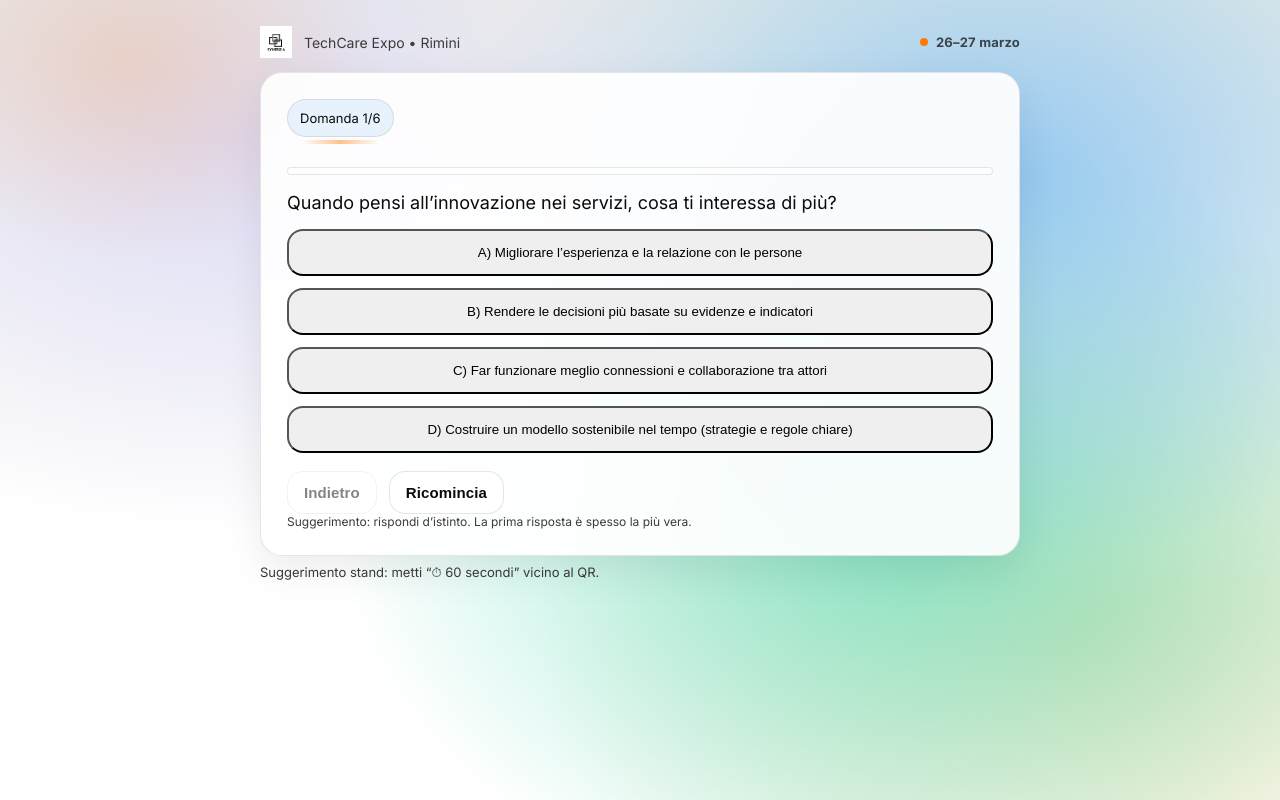
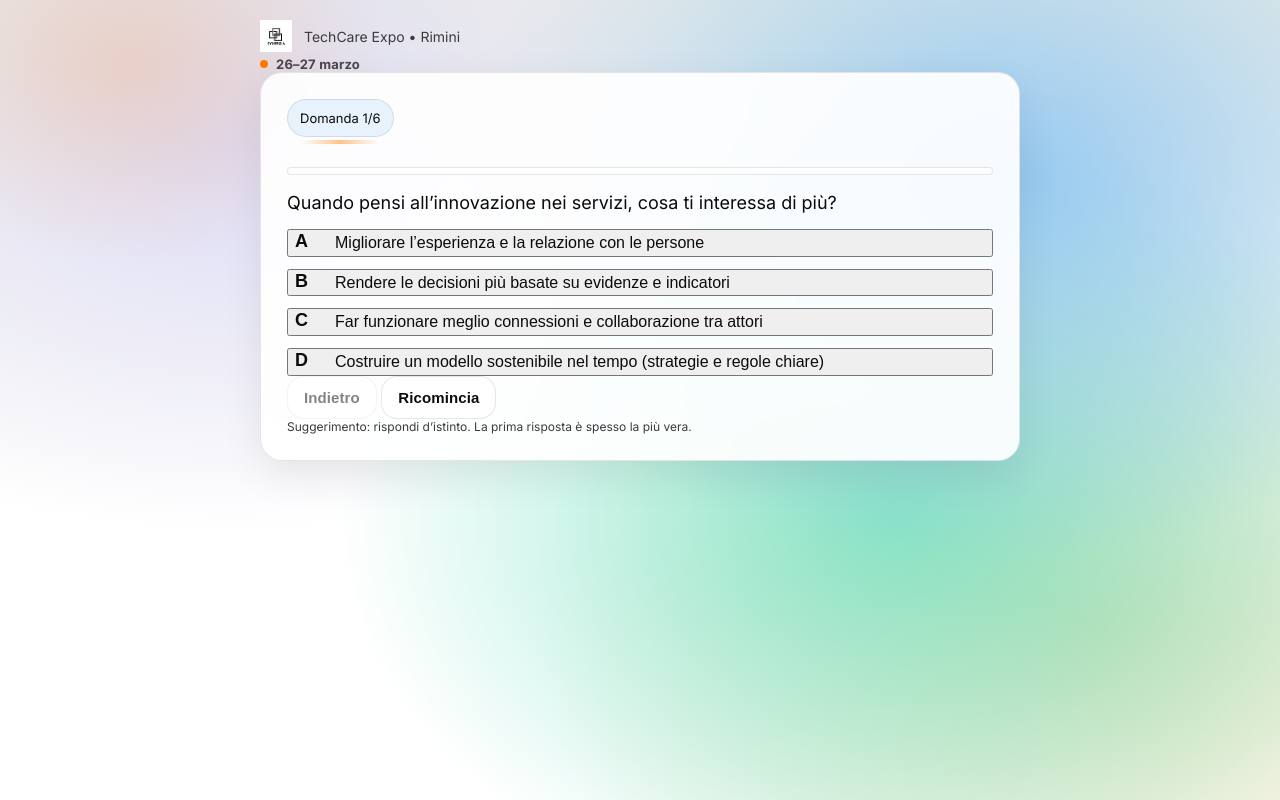
Before and after one commit to SynergiaSrl/quiz-synergia, a plain HTML site: page index.html in a window 1280 px wide. Both pictures are taken after a click on the button "Inizia". Drawn offline with Linux system fonts and the light colour scheme.

Commit message:
index.html

```diff
--- a/index.html
+++ b/index.html
@@ -56,13 +56,7 @@
   linear-gradient(180deg, var(--paper), #FFFFFF 65%);
 }
     .wrap{width:min(760px, 100%); }
-    .brand{
-  display:flex;
-  align-items:center;
-  justify-content:space-between;
-  gap:12px;
-  margin:6px 0 14px 0;
-}
+    <div class="brandSimple">Synergia @ TechCare Expo</div>
 .row{display:flex; gap:12px; flex-wrap:wrap; margin-top:18px;}
 .btn{border-radius:18px; padding:13px 18px;}
 
@@ -71,6 +65,13 @@
   align-items:center;
   gap:12px;
   min-width: 0;
+}
+    .brandSimple{
+  margin:6px 0 14px 0;
+  color:rgba(11,11,11,.72);
+  font-size:14px;
+  font-weight:700;
+  letter-spacing:.2px;
 }
 
 .logo{
@@ -151,17 +152,26 @@ p{margin:0 0 16px 0; color:var(--muted); line-height:1.55;}
     .bar{height:100%; width:0%; background:linear-gradient(90deg, var(--teal), var(--blue));}
     .qtitle{font-size:18px; margin:0 0 12px 0; color:var(--ink)}
     .options{display:grid; gap:12px; margin-top:14px;}
-button.opt{ padding:14px 14px; border-radius:16px; }
+button.opt{
+  display:flex;
+  align-items:flex-start;
+  gap:12px;
   text-align:left;
-  border-radius:14px;
-  border:1px solid var(--line);
-  background:rgba(255,255,255,.70);
+}
+
+.optKey{
+  width:28px;              /* colonna fissa */
+  flex:0 0 28px;
+  font-weight:800;
+  font-size:18px;          /* più grande */
+  line-height:1.1;
   color:var(--ink);
-  padding:12px 12px;
+}
+
+.optText{
   font-size:16px;
-  line-height:1.25;
-  cursor:pointer;
-  transition:.15s transform ease, .15s border ease, .15s background ease;
+  line-height:1.35;
+  color:var(--ink);
 }
 button.opt:hover{
   transform: translateY(-1px);
@@ -276,9 +286,7 @@ button.opt:hover{
 
     <div class="card" id="app"></div>
 
-    <div class="small">
-      Suggerimento stand: metti “⏱ 60 secondi” vicino al QR.
-    </div>
+
   </div>
 
 <script>
@@ -432,7 +440,12 @@ button.opt:hover{
       <div class="progress"><div class="bar" style="width:${pct}%"></div></div>
       <div class="qtitle">${q.q}</div>
       <div class="options">
-        ${q.opts.map((o,i)=>`<button class="opt" data-k="${o.k}">${String.fromCharCode(65+i)}) ${o.t}</button>`).join("")}
+        ${q.opts.map((o,i)=>`
+  <button class="opt" data-k="${o.k}">
+    <span class="optKey">${String.fromCharCode(65+i)}</span>
+    <span class="optText">${o.t}</span>
+  </button>
+`).join("")}
       </div>
       <div class="row">
         <button class="btn ghost" id="backBtn" ${idx===0?'disabled style="opacity:.5; cursor:not-allowed"':''}>Indietro</button>
@@ -469,7 +482,7 @@ button.opt:hover{
   const r = RESULTS[winner];
 
   app.innerHTML = `
-    <div class="pill">✅ Risultato</div>
+
     <h1>Il tuo stile: ${r.tag}</h1>
     <div class="resultTag">Profilo: ${winner}</div>
 
```
